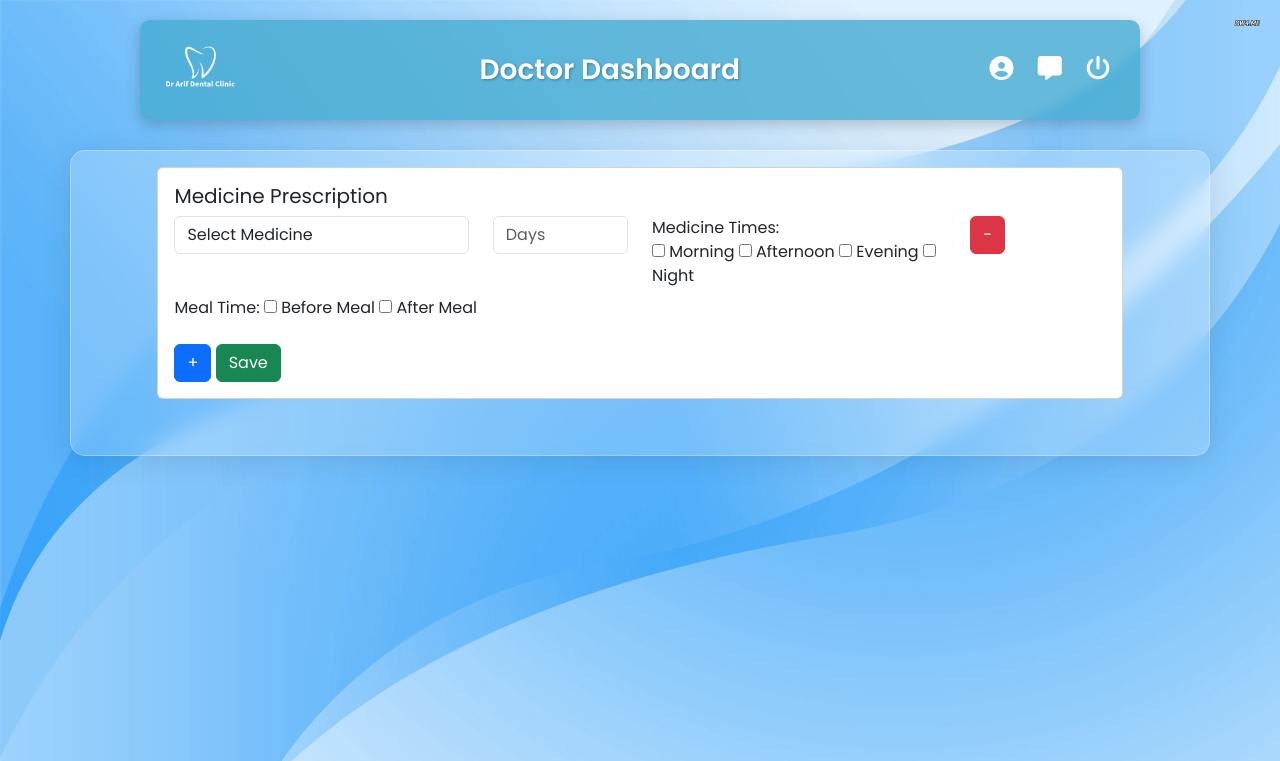
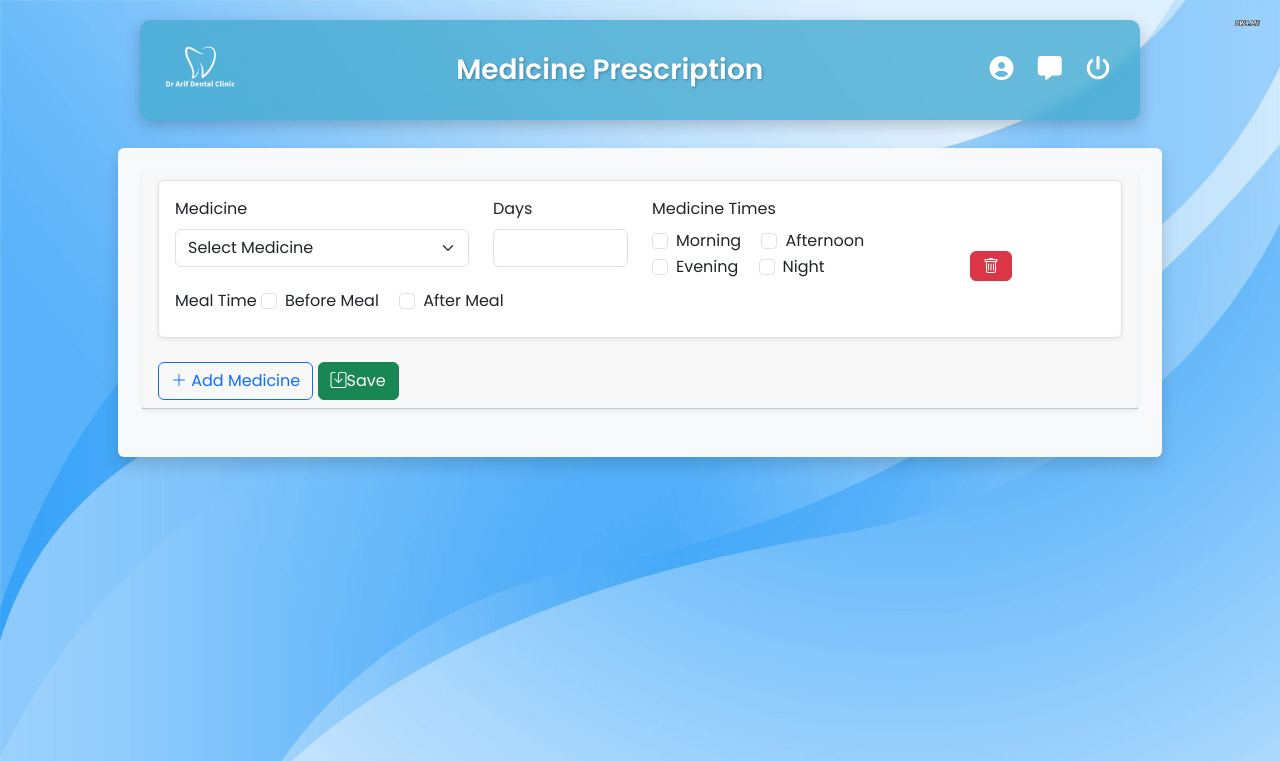
Before and after one commit to anjaliprakash88/DentalClinic, a Django app: template DOCTOR/templates/doctor/prescription.html in a window 1280 px wide. Shown: the top 761 px of the page. Run offline with Django 5.2, Linux system fonts and the light colour scheme; the template is opened without the code that fills it, so the values that code supplies are empty.

Commit message:
medicine design

```diff
--- a/DOCTOR/templates/doctor/prescription.html
+++ b/DOCTOR/templates/doctor/prescription.html
@@ -98,27 +98,15 @@
             transition: all 0.3s ease;
 
         }
+        .container{
+            margin-top:100px;
+        }
 
         .sidebar-icon i:hover {
             transform: scale(1.2);
             color: var(--secondary);
         }
-      .container {
-            flex: 1;
-            flex-direction: column;
-            margin-top:150px;
-            align-items: center;
-            width: 100%;
-            display: flex;
-            justify-content: center;
-            transition: var(--transition);
-            background: rgba(255, 255, 255, 0.2); /* Semi-transparent white background */
-            backdrop-filter: blur(10px); /* Blur effect for the glass morphism */
-            border-radius: 15px; /* Rounded corners */
-            border: 1px solid rgba(255, 255, 255, 0.3); /* Light border for depth */
-            box-shadow: 0 4px 30px rgba(0, 0, 0, 0.1); /* Subtle shadow for depth */
 
-        }
       .white-link {
             color: white; /* Set text color to white */
             text-decoration: none; /* Remove underline */
@@ -176,7 +164,7 @@
         />
       </div>
 
-      <h1 class="dashboard-title">Doctor Dashboard</h1>
+      <h1 class="dashboard-title">Medicine Prescription</h1>
       <div class="sidebar-icon">
           <a href="" class="white-link" data-tooltip="view"><i class="fa-solid fa-circle-user" style="color: #ffffff;"></i></a>
           <a href="" data-tooltip="Message"><i class="fa-solid fa-message"  style="color: #ffffff;"></i></a>
@@ -184,25 +172,25 @@
       </div>
     </div>
 
-<div class="container p-3">
-    <form id="medicine-form">
+<div class="container p-5">
+    <form id="medicine-form" class="bg-light p-4 rounded shadow">
         {% csrf_token %}
         <input type="hidden" id="booking_id" value="{{ booking.id|default:'' }}">
 
-        <div class="card mb-4">
-            <div class="card-body">
-                <h5 class="card-title">Medicine Prescription</h5>
+        <div class="card mb-4 border-0 shadow-sm">
+            <div class="card-header">
                 <div id="medicine-items-container">
                     <!-- Dynamic medicine items will be added here -->
                 </div>
-                <button type="button" id="add-medicine-btn" class="btn btn-primary mt-2">+</button>
-                <button type="submit" class="btn btn-success mt-2">Save</button>
+                <button type="button" id="add-medicine-btn" class="btn btn-outline-primary mt-2"><i class="bi bi-plus-lg"></i> Add Medicine</button>
+                <button type="submit" class="btn btn-success mt-2"><i class="bi bi-save"></i>Save</button>
             </div>
         </div>
     </form>
 </div>
 
 <script src="https://code.jquery.com/jquery-3.6.0.min.js"></script>
+    <link rel="stylesheet" href="https://cdn.jsdelivr.net/npm/bootstrap-icons/font/bootstrap-icons.css">
 <script>
 $(document).ready(function() {
     let medicineCount = 1;
@@ -225,34 +213,56 @@ $(document).ready(function() {
 
     function addMedicineItem() {
         const newItemHtml = `
-            <div class="medicine-item mb-3" id="medicine-item-${medicineCount}">
+            <div class="medicine-item p-3 mb-3 border rounded bg-white shadow-sm" id="medicine-item-${medicineCount}">
                 <div class="row">
                     <div class="col-md-4">
-                        <select id="medicine_name_${medicineCount}" class="form-control" name="medicine_${medicineCount}">
+                        <label class="form-label">Medicine</label>
+                        <select id="medicine_name_${medicineCount}" class="form-select" name="medicine_${medicineCount}">
                             <option value="">Select Medicine</option>
                         </select>
                     </div>
                     <div class="col-md-2">
-                        <input type="number" id="dosage_days_${medicineCount}" class="form-control" placeholder="Days" name="dosage_days_${medicineCount}" min="1">
+                        <label class="form-label">Days</label>
+                        <input type="number" id="dosage_days_${medicineCount}" class="form-control"  name="dosage_days_${medicineCount}" min="1">
                     </div>
                     <div class="col-md-4">
-                        <label class="d-block">Medicine Times:</label>
-                        <input type="checkbox" value="Morning" name="medicine_time_${medicineCount}"> Morning
-                        <input type="checkbox" value="Afternoon" name="medicine_time_${medicineCount}"> Afternoon
-                        <input type="checkbox" value="Evening" name="medicine_time_${medicineCount}"> Evening
-                        <input type="checkbox" value="Night" name="medicine_time_${medicineCount}"> Night
+                        <label class="form-label d-block">Medicine Times</label>
+                        <div class="form-check form-check-inline">
+                            <input type="checkbox" class="form-check-input" value="Morning" name="medicine_time_${medicineCount}">
+                            <label class="form-check-label">Morning</label>
+                        </div>
+                        <div class="form-check form-check-inline">
+                            <input type="checkbox" class="form-check-input" value="Afternoon" name="medicine_time_${medicineCount}">
+                            <label class="form-check-label">Afternoon</label>
+                        </div>
+                        <div class="form-check form-check-inline">
+                            <input type="checkbox" class="form-check-input" value="Evening" name="medicine_time_${medicineCount}">
+                            <label class="form-check-label">Evening</label>
+                        </div>
+                        <div class="form-check form-check-inline">
+                            <input type="checkbox" class="form-check-input" value="Night" name="medicine_time_${medicineCount}">
+                            <label class="form-check-label">Night</label>
+                        </div>
                     </div>
-                    <div class="col-md-2">
-                        <button type="button" class="btn btn-danger remove-medicine" data-id="${medicineCount}">-</button>
+                    <div class="col-md-2 d-flex align-items-end">
+                        <button type="button" class="btn btn-danger remove-medicine" data-id="${medicineCount}">
+                            <i class="bi bi-trash"></i>
+                        </button>
                     </div>
                 </div>
                 <div class="row mt-2">
                     <div class="col-md-12">
-                        <label>Meal Time:</label>
-                        <input type="checkbox" value="Before Meal" name="meal_time_${medicineCount}"> Before Meal
-                        <input type="checkbox" value="After Meal" name="meal_time_${medicineCount}"> After Meal
+                        <label class="form-label">Meal Time</label>
+                        <div class="form-check form-check-inline">
+                            <input type="checkbox" class="form-check-input" value="Before Meal" name="meal_time_${medicineCount}">
+                            <label class="form-check-label">Before Meal</label>
+                        </div>
+                        <div class="form-check form-check-inline">
+                            <input type="checkbox" class="form-check-input" value="After Meal" name="meal_time_${medicineCount}">
+                            <label class="form-check-label">After Meal</label>
+                        </div>
                     </div>
-                </div>
+                   </div>
             </div>
         `;
 
--- a/DOCTOR/templates/doctor/treatment_summary.html
+++ b/DOCTOR/templates/doctor/treatment_summary.html
@@ -291,6 +291,7 @@
                 // Update the ID field with the returned ID
                 $("#treatment_note_id").val(response.id);
                 alert(isUpdate ? "Treatment note updated successfully!" : "Treatment note saved successfully!");
+                window.location.href = `/doctor/medicine-prescription/${bookingId}/`;
             },
             error: function(xhr) {
                 alert("Failed to save treatment note. Please check console.");
```
